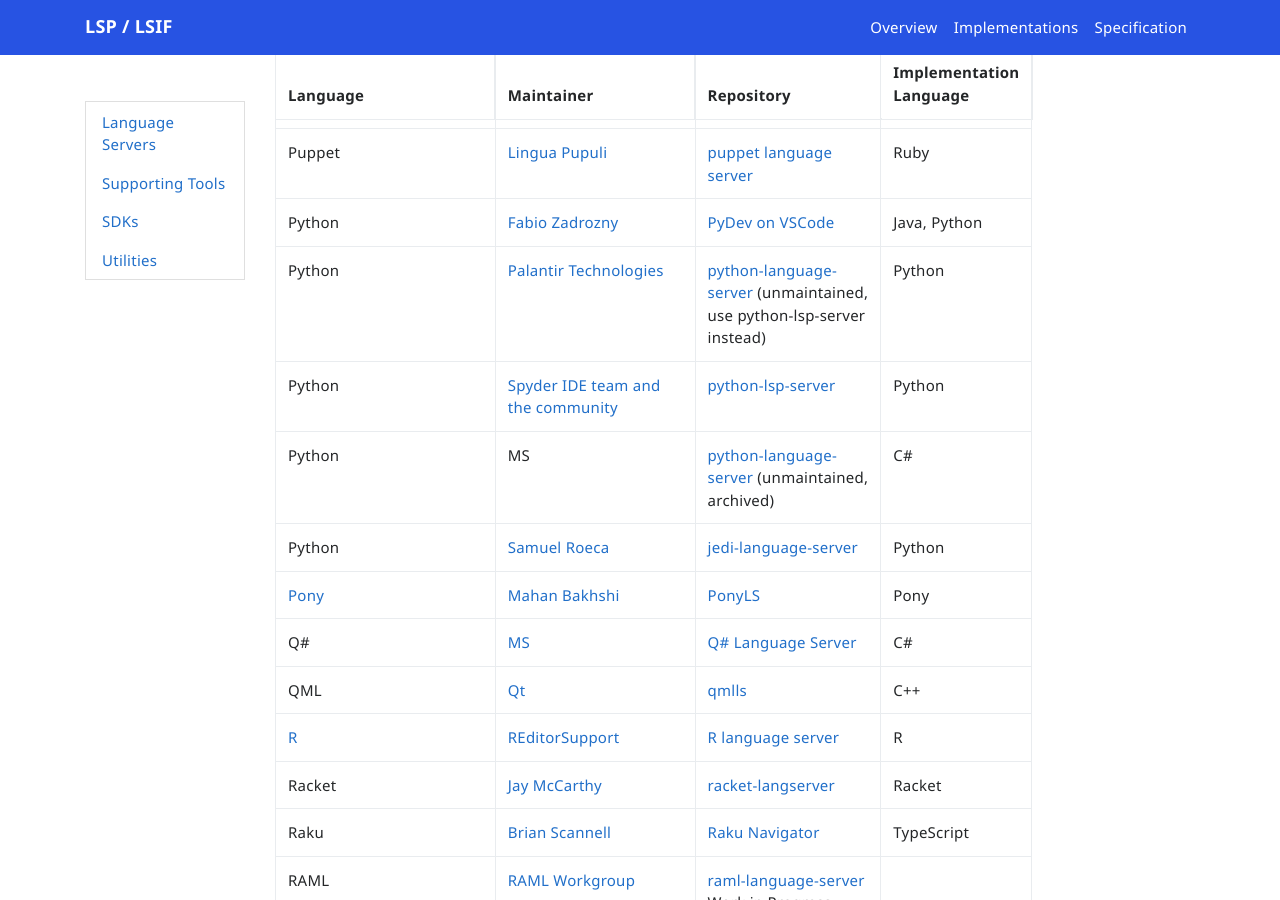
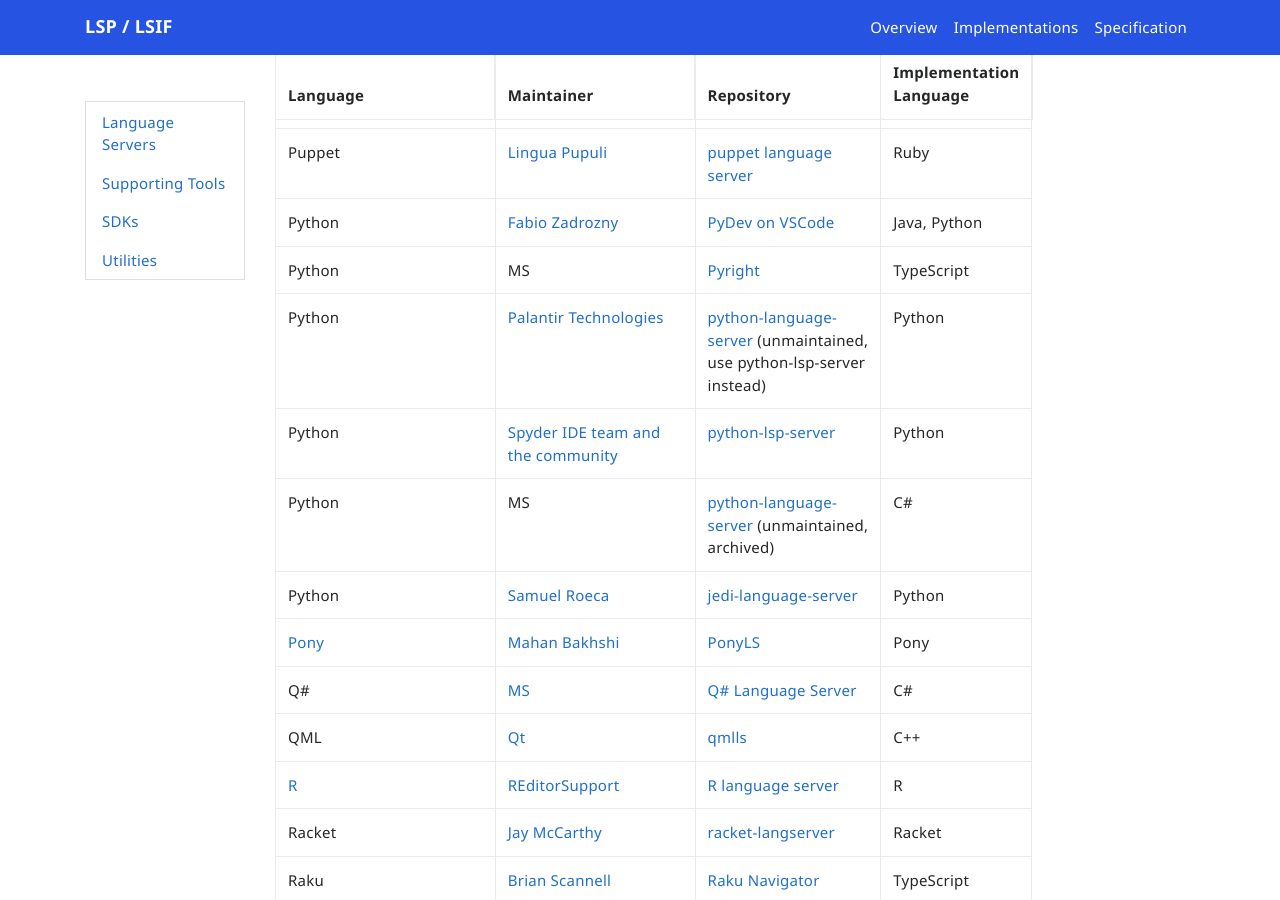
Before and after one commit to microsoft/language-server-protocol, a Jekyll site: the page built from _implementors/servers.md, in a window 1280 px wide and 900 px high, scrolled down 8160 px. Built offline with Jekyll 4.4.1, drawn with Linux system fonts in a browser that asks for light colours; nearby versions of some CDN libraries; comment, search, counter and statistics services are not loaded.

Commit message:
Add Pyright to the list of language servers (#1824)

```diff
--- a/_implementors/servers.md
+++ b/_implementors/servers.md
@@ -152,6 +152,7 @@
 | PureScript | [Nicholas Wolverson](https://github.com/nwolverson) | [purescript-language-server](https://github.com/nwolverson/purescript-language-server) | PureScript |
 | Puppet| [Lingua Pupuli](https://github.com/lingua-pupuli) | [puppet language server](https://github.com/lingua-pupuli/puppet-editor-services) | Ruby |
 | Python| [Fabio Zadrozny](https://github.com/fabioz/) | [PyDev on VSCode](http://www.pydev.org/vscode/index.html) | Java, Python |
+| Python | MS | [Pyright](https://github.com/microsoft/pyright) | TypeScript |
 | Python| [Palantir Technologies](https://github.com/palantir) | [python-language-server](https://github.com/palantir/python-language-server) (unmaintained, use python-lsp-server instead) | Python |
 | Python| [Spyder IDE team and the community](https://github.com/python-lsp) | [python-lsp-server](https://github.com/python-lsp/python-lsp-server) | Python |
 | Python | MS | [python-language-server](https://github.com/Microsoft/python-language-server) (unmaintained, archived) | C# |
```
